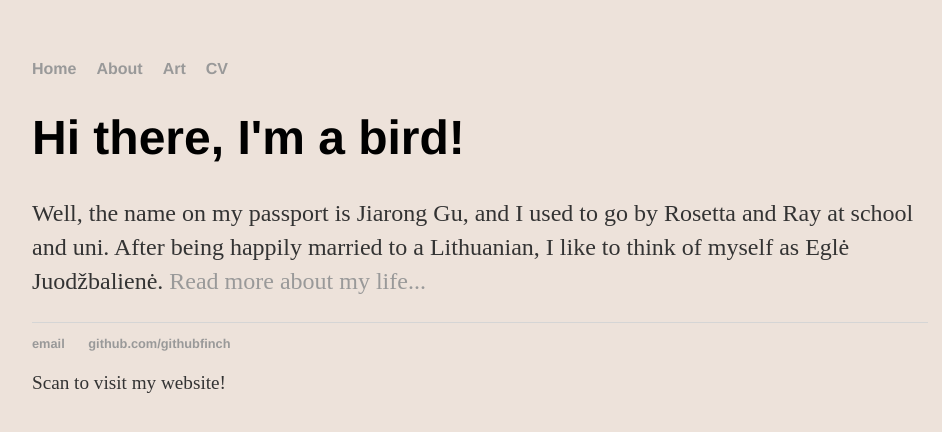
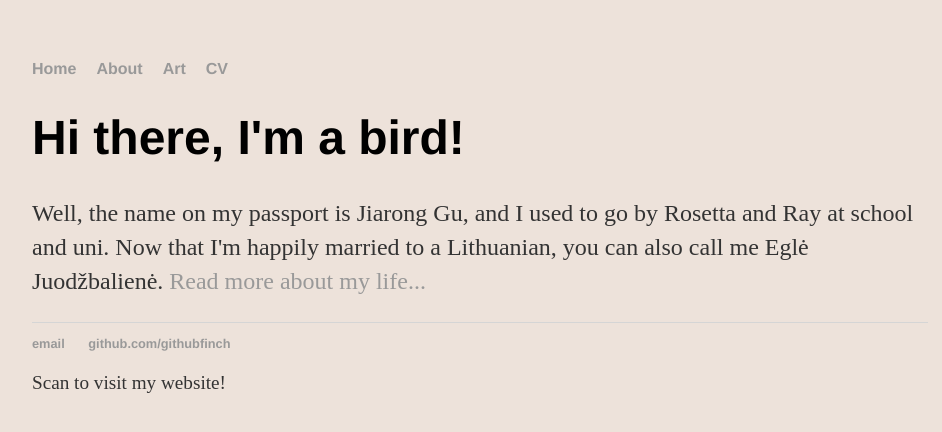
Before and after one commit to githubfinch/githubfinch.github.io, a Jekyll site: the page built from index.html, in a window 1280 px wide. Shown: the top 432 px of the page, without its empty margins (160-1102 px from the left). Built offline with Jekyll 4.4.1, drawn with Linux system fonts in a browser that asks for light colours.

Commit message:
Update index.html

```diff
--- a/index.html
+++ b/index.html
@@ -4,5 +4,5 @@ title: a bird's breakfast
 ---
 <div class="blurb">
 	<h1>Hi there, I'm a bird!</h1>
-	<p>Well, the name on my passport is Jiarong Gu, and I used to go by Rosetta and Ray at school and uni.</em> After being happily married to a Lithuanian, I like to think of myself as Egl&#279 Juod&#382balien&#279. <a href="/about">Read more about my life...</a></p>
+	<p>Well, the name on my passport is Jiarong Gu, and I used to go by Rosetta and Ray at school and uni.</em> Now that I'm happily married to a Lithuanian, you can also call me Egl&#279 Juod&#382balien&#279. <a href="/about">Read more about my life...</a></p>
 </div><!-- /.blurb -->
```
